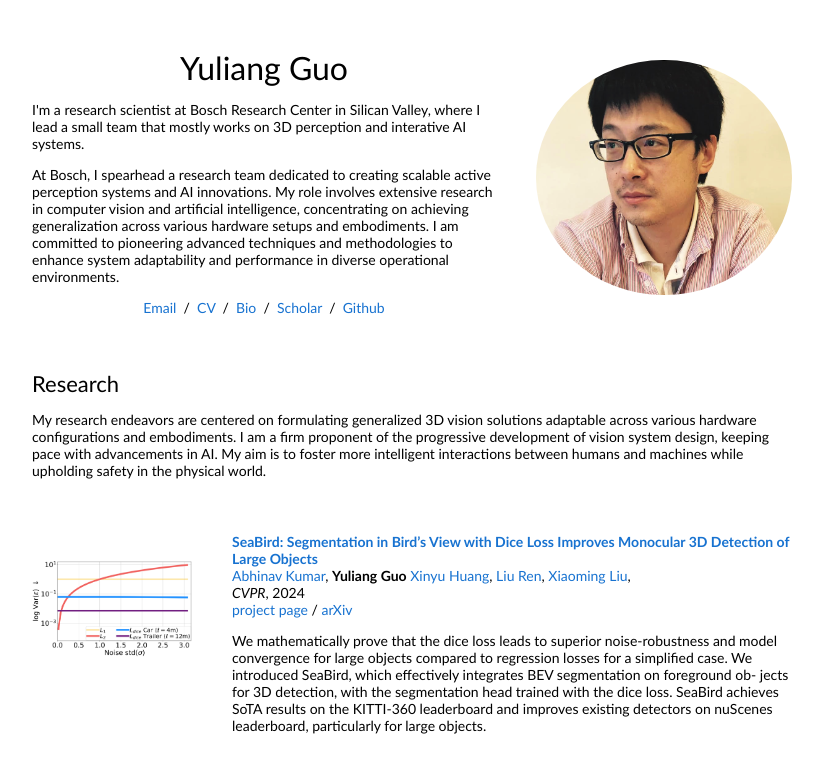
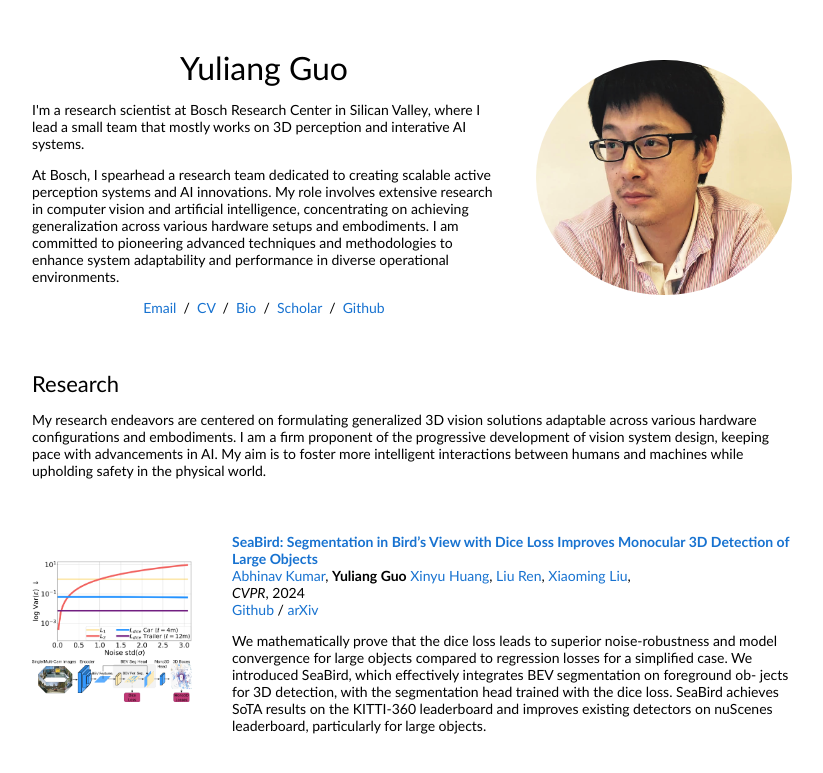
Before and after one commit to yuliangguo/yuliangguo.github.io, a Jekyll site: the page index.html, which Jekyll copies as it is, in a window 1280 px wide. Shown: the top 773 px of the page, without its empty margins (228-1051 px from the left). Built offline with Jekyll 4.4.1, drawn with Linux system fonts in a browser that asks for light colours.

Commit message:
some edit on the image

```diff
--- a/index.html
+++ b/index.html
@@ -59,6 +59,7 @@
             Your browser does not support the video tag.
             </video></div>
             <img src='images/Seabird_analysis_teaser.png' width=100%>
+            <img src='images/Seabird_pipeline.png' width=100%>
             </div>
             <script type="text/javascript">
             function seabird_start() {
@@ -72,7 +73,7 @@
             </script>
         </td>
         <td style="padding:20px;width:75%;vertical-align:middle">
-            <a href="https://seabird-3d.github.io/">
+            <a href="https://github.com/abhi1kumar/SeaBird/">
             <span class="papertitle">SeaBird: Segmentation in Bird’s View with Dice Loss Improves Monocular 3D Detection of Large Objects</span>
             </a>
             <br>
@@ -84,7 +85,7 @@
             <br>
             <em>CVPR</em>, 2024
             <br>
-            <a href="https://github.com/abhi1kumar/SeaBird">project page</a>
+            <a href="https://github.com/abhi1kumar/SeaBird">Github</a>
             /
             <a href="https://github.com/abhi1kumar/SeaBird">arXiv</a>
             <p></p>
```
